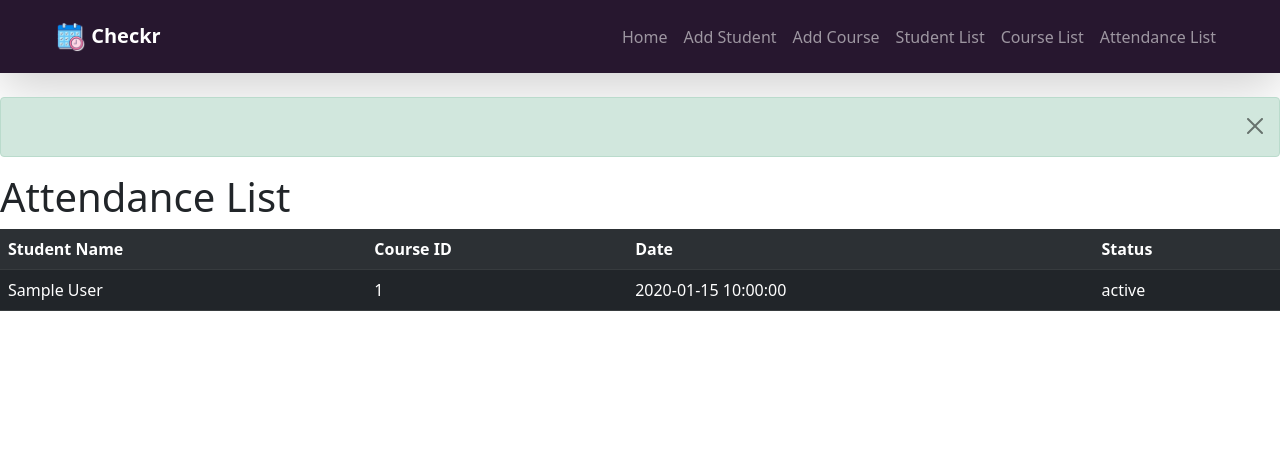
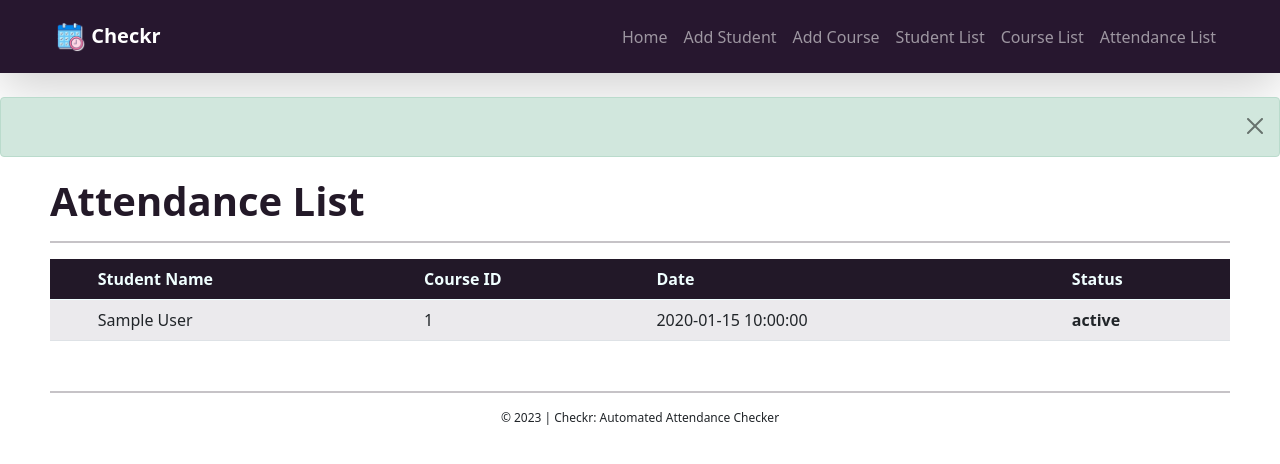
Before and after one commit to shaniacc/CSIT327-Repo_Canoy_Ylaya_Lozano_Lavador, a Flask app: page /AttendanceList in a window 1280 px wide. Shown: the top 464 px of the page. Run offline with Flask 3, Linux system fonts and the light colour scheme; tables that the repository leaves empty hold one stand-in row (values such as "Sample post"); one stand-in notice (Sample message) is shown.

Commit message:
added UI to Attendance List Page

```diff
--- a/templates/AttendanceList.html
+++ b/templates/AttendanceList.html
@@ -1,8 +1,62 @@
 <!--# In your HTML template (AttendanceList.html):-->
 {% extends 'base.html' %}
-{% block content %}
+    {% block content %}
+    <style>
+        body{
+            background-color: rgb(255, 255, 255);
+            font-family: system-ui, -apple-system, BlinkMacSystemFont, 'Segoe UI', Roboto, Oxygen, Ubuntu, Cantarell, 'Open Sans', 'Helvetica Neue', sans-serif, sans-serif;
+        }
 
-{%for message in get_flashed_messages(class )%}
+        h1{
+            color: #1f1525fb;
+            font-weight: bold;
+            margin: 20px;
+            margin-bottom: 0px;
+            margin-left: 50px;
+        }
+
+        .table-format{
+            margin-left: 50px;
+            margin-right: 50px;
+            margin-bottom: 50px;
+        }
+
+        td:first-child {
+        margin-left: 100px; /* Change the margin value according to your preference */
+        }
+
+        thead{
+            background-color: #1f1525fb;
+            color: azure;
+        }
+
+        th{
+            font-size: 16px;
+        }
+
+        table {
+            background-color: rgba(210, 197, 221, 0.154);
+        }
+
+        tbody:hover{
+                background-color: rgba(147, 134, 158, 0.319);
+        }
+
+        .add-student{
+            width: 200px;
+            background-color: #1f1525fb;
+            color: white;
+            padding: 10px;
+        }
+
+        .add-student:hover{
+            background-color: rgb(79, 52, 79);
+            color: white;
+        }
+
+
+    </style>
+    {%for message in get_flashed_messages(class )%}
 
         <div class="alert alert-success alert-dismissible fade show" role="alert">
             <svg class="bi flex-shrink-0 me-2" width="24" height="24" role="img" aria-label="Success:"><use xlink:href="#check-circle-fill"/></svg>
@@ -12,16 +66,24 @@
 
     {%endfor%}
 
-<h1>Attendance List</h1>
-<table class="table table-hover table-dark table-striped">
-    <tr>
-        <th>Student Name</th>
-        <th>Course ID</th>
-        <th>Date</th>
-        <th>Status</th>
-    </tr>
+    <h1>Attendance List</h1>
+
+    <hr style="margin-left: 50px; margin-right: 50px; border-top: 2px solid #1f1525fb;">
+    <div class="table-format">
+    <table class="table table-hover table-striped">
+        <thead>
+            <tr>
+                <th> </th>
+                <th scope="col">Student Name</th>
+                <th scope="col">Course ID</th>
+                <th scope="col">Date</th>
+                <th scope="col">Status</th>
+            </tr>
+        </thead>
     {% for attendance in attendance %}
+    <tbody>
         <tr>
+            <td> </td>
             <td>
                 {% for student in students %}
                     {% if student.id == attendance.student_id %}
@@ -31,8 +93,16 @@
             </td>
             <td>{{ attendance.course_id }}</td>
             <td>{{ attendance.date }}</td>
-            <td>{{ attendance.status }}</td>
+            <td style="font-weight: bold; ">
+                {{ attendance.status }}
+            </td>
         </tr>
+    </tbody>
     {% endfor %}
 </table>
+</div>
+<footer style="margin-bottom: 50px;">
+    <hr style="margin-left: 50px; margin-right: 50px; border-top: 2px solid #1f1525fb;">
+    <p style="text-align: center; margin-bottom: 0px; font-size: 12px;">&copy; 2023 | Checkr: Automated Attendance Checker</p>
+</footer>
 {% endblock %}
```
